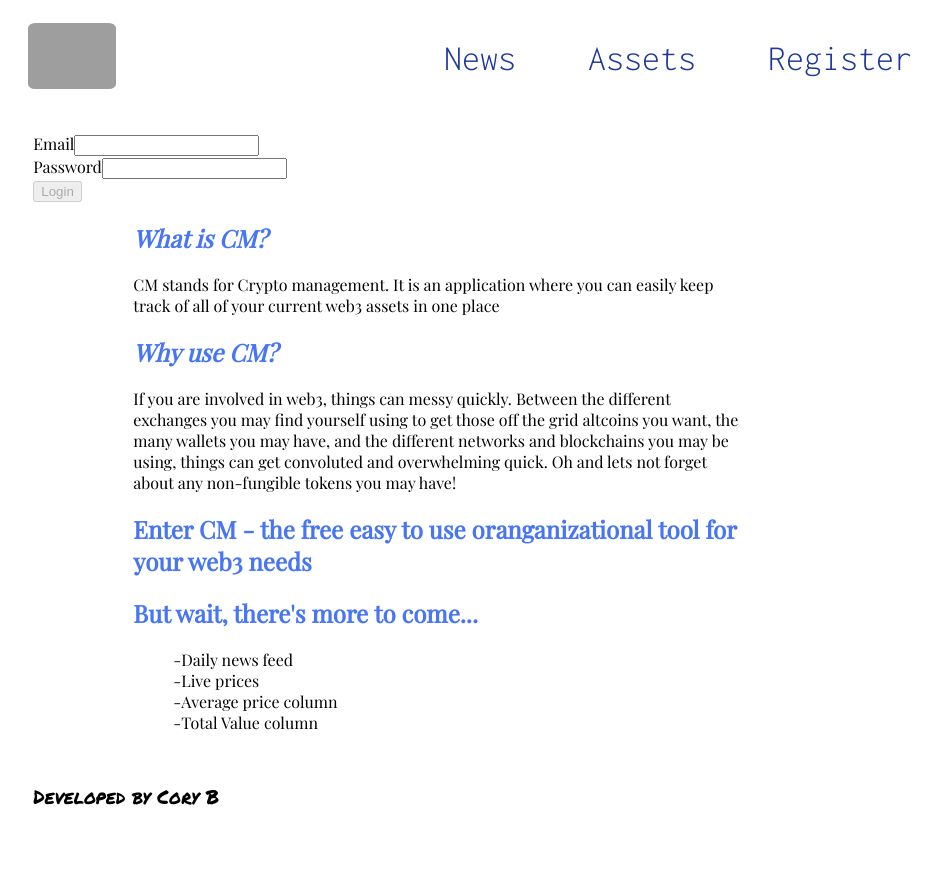
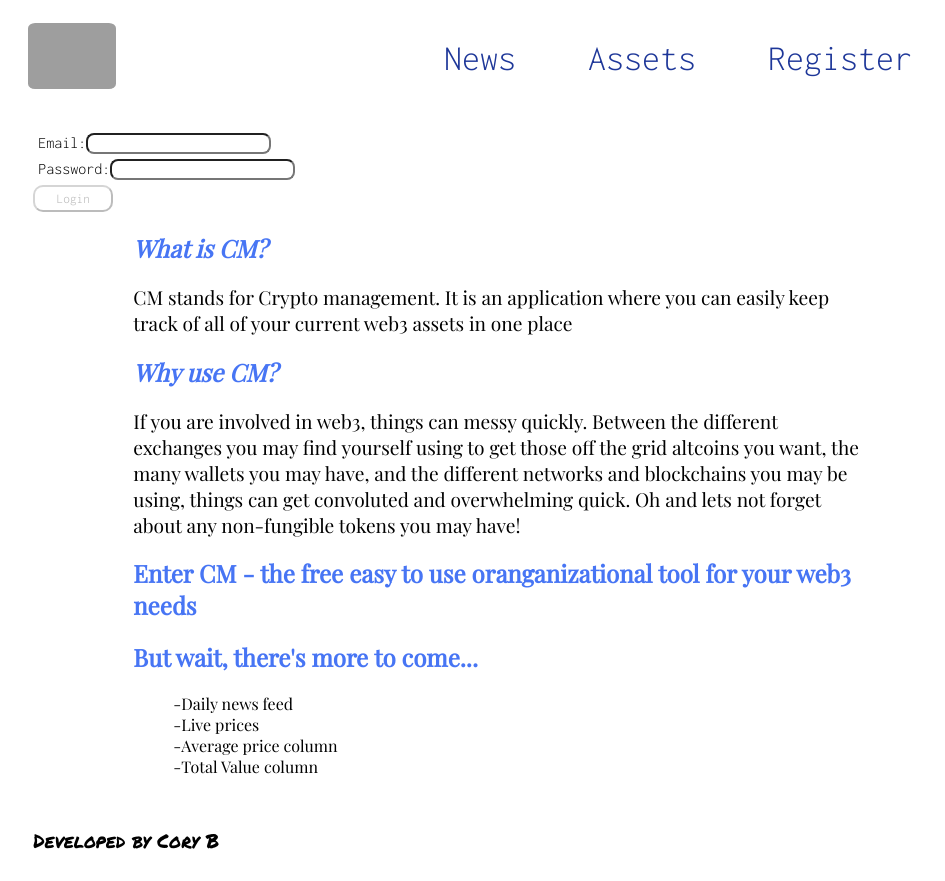
Before and after one commit to cbenks/CAM, a React (Create React App) app in the folder client/: page / in a window 1280 px wide. Shown: the whole page, without its empty margins (0-945 px from the left). Before the commit the page ends 836 px from the top, so only its background shows below. Built offline with nearby package versions, Linux system fonts and the light colour scheme; grey boxes are pictures that could not be loaded.

Commit message:
styled register and login forms

```diff
--- a/client/src/App.css
+++ b/client/src/App.css
@@ -89,7 +89,7 @@ nav a:hover {
 
 .about{
   margin-left: 100px;
-  width: 50%;
+  width: 60%;
 }
 
 .sec {
@@ -106,11 +106,33 @@ ul {
   font-size: 2ch;
 }
 
+p {
+  font-size: 2ch;
+}
 
 
 /* LOGIN */
 
+.login{
+  border: 5px #0c2461;
+}
 
+.input{
+  font-family: 'Inconsolata', monospace;
+  margin: 5px;
+}
+
+input {
+  border-radius: 8px;
+}
+
+.formbut{
+  background-color: white;
+  border-radius: 10px;
+  min-width: 6em;
+  min-height: 2em;
+  font-family: 'Inconsolata', monospace;
+}
 
 
 
@@ -121,7 +143,10 @@ ul {
 /* REGISTER */
 
 
-
+.registerform {
+  display: flex;
+  justify-content: center;
+}
 
 
 
--- a/client/src/components/Login.jsx
+++ b/client/src/components/Login.jsx
@@ -22,16 +22,16 @@ const Login = ({toggleAuthenticated, setUser}) => {
   return (
     <div>
       <div>
-        <form onSubmit={handleSubmit}>
-          <div>
-            <label htmlFor="email">Email</label>
-            <input onChange={handleChange} name="email" type="email" id="email" value={formValues.email} required />
+        <form className="login" onSubmit={handleSubmit}>
+          <div className="input">
+            <label htmlFor="email">Email:</label>
+            <input onChange={handleChange} name="email" type="email" id="email" value={formValues.email}required />
           </div>
-          <div>
-            <label htmlFor="password">Password</label>
-            <input onChange={handleChange}  name="password" type="password" id="password" value={formValues.password} required />
+          <div className="input">
+            <label htmlFor="password">Password:</label>
+            <input onChange={handleChange}  name="password" type="password" id="password" value={formValues.password}required />
           </div>
-          <button disabled={!formValues.email || !formValues.password}>Login</button>
+          <button className="formbut" disabled={!formValues.email || !formValues.password}>Login</button>
         </form>
       </div>
     </div>
--- a/client/src/pages/Register.js
+++ b/client/src/pages/Register.js
@@ -33,8 +33,8 @@ const Register = () => {
   return (
     <div>
       <div>
-        <form onSubmit={handleSubmit}>
-          <div>
+        <form className="registerform" onSubmit={handleSubmit}>
+          <div className="input">
             <label htmlFor="username">Username</label>
             <input
               onChange={handleChange}
@@ -45,7 +45,7 @@ const Register = () => {
               required
             />
           </div>
-          <div>
+          <div className="input">
             <label htmlFor="username">Email</label>
             <input
               onChange={handleChange}
@@ -56,7 +56,7 @@ const Register = () => {
               required
             />
           </div>
-          <div>
+          <div className="input">
             <label htmlFor="password">Password</label>
             <input
               onChange={handleChange}
@@ -67,7 +67,7 @@ const Register = () => {
               required
             />
           </div>
-          <div>
+          <div className="input">
             <label htmlFor="confirmPassword">Confirm Password</label>
             <input
               onChange={handleChange}
@@ -79,6 +79,7 @@ const Register = () => {
             />
           </div>
           <button
+            className="formbut"
             disabled={
               !formValues.email ||
               !formValues.password ||
```
